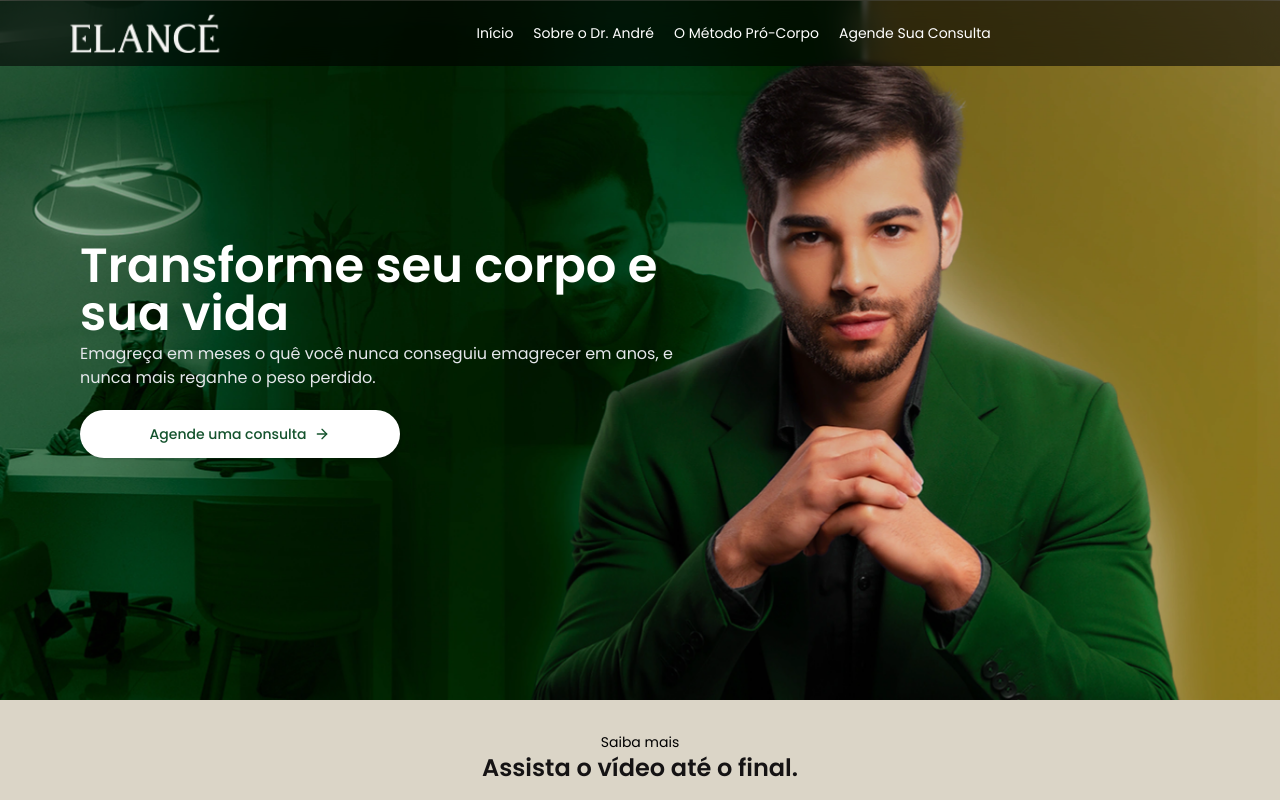
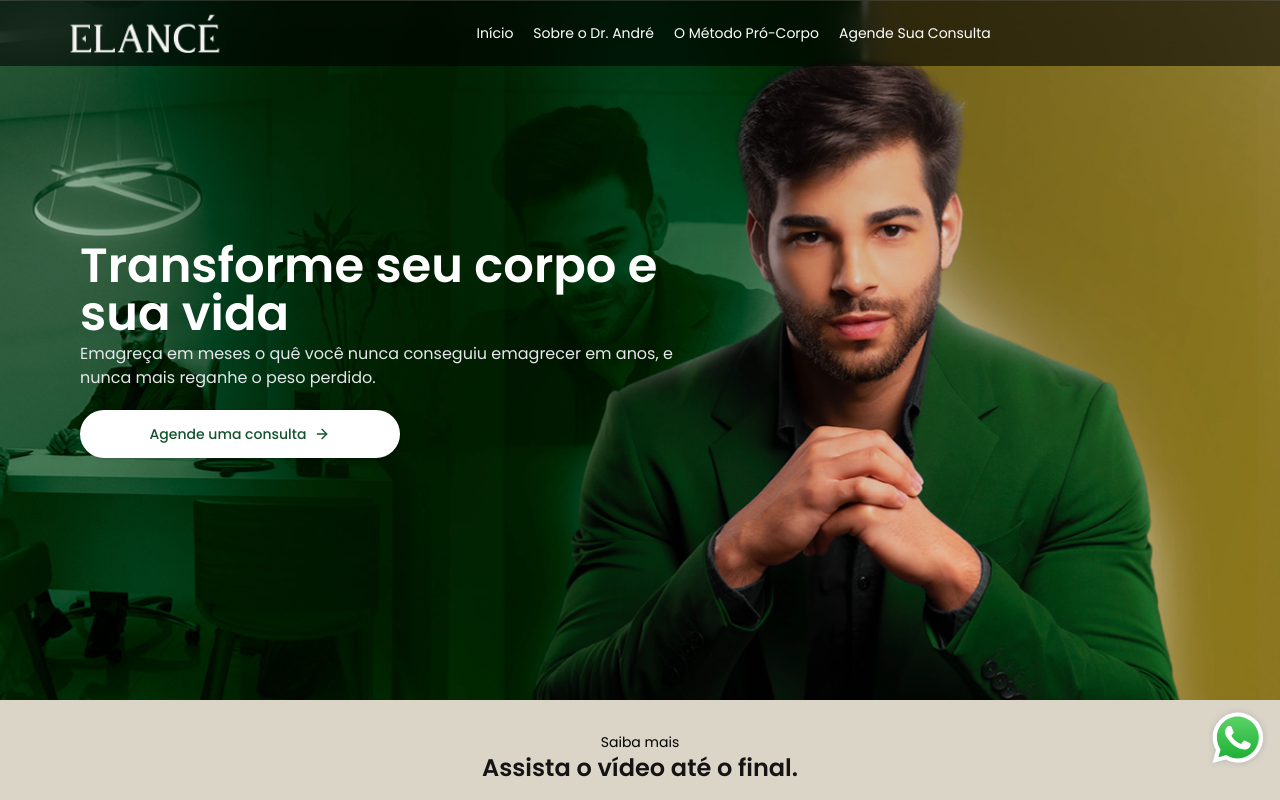
Before and after one commit to DevBrunomendonca/elance, a Next.js app: page / in a window 1280 px wide. Shown: the top 800 px of the page. Built offline with nearby package versions, Linux system fonts and the light colour scheme.

Commit message:
feat: add component IconWhatsApp

```diff
--- /dev/null
+++ b/app/_components/icon-whatsapp.tsx
@@ -0,0 +1,21 @@
+import Image from "next/image";
+
+const IconWhatsApp = () => {
+  return (
+    <a
+      className="fixed bottom-8 right-3 z-40"
+      href=""
+      target="_blank"
+      rel="noopener noreferrer"
+    >
+      <Image
+        src="/icone-whatsapp.svg"
+        alt="Icone WhatsApp"
+        width={60}
+        height={60}
+      />
+    </a>
+  );
+};
+
+export default IconWhatsApp;
--- a/app/layout.tsx
+++ b/app/layout.tsx
@@ -3,6 +3,7 @@ import { Poppins } from "next/font/google";
 import "./globals.css";
 import Header from "./_components/header";
 import Footer from "./_components/footer";
+import IconWhatsApp from "./_components/icon-whatsapp";
 
 const poppins = Poppins({
   subsets: ["latin"],
@@ -21,8 +22,9 @@ export default function RootLayout({
   children: React.ReactNode;
 }>) {
   return (
-    <html lang="pt-br">
+    <html className="scroll-smooth" lang="pt-br">
       <body className={poppins.className}>
+        <IconWhatsApp />
         <Header />
         {children}
         <Footer />
```
Also changed, not shown: public/icone-whatsapp.svg (added).
